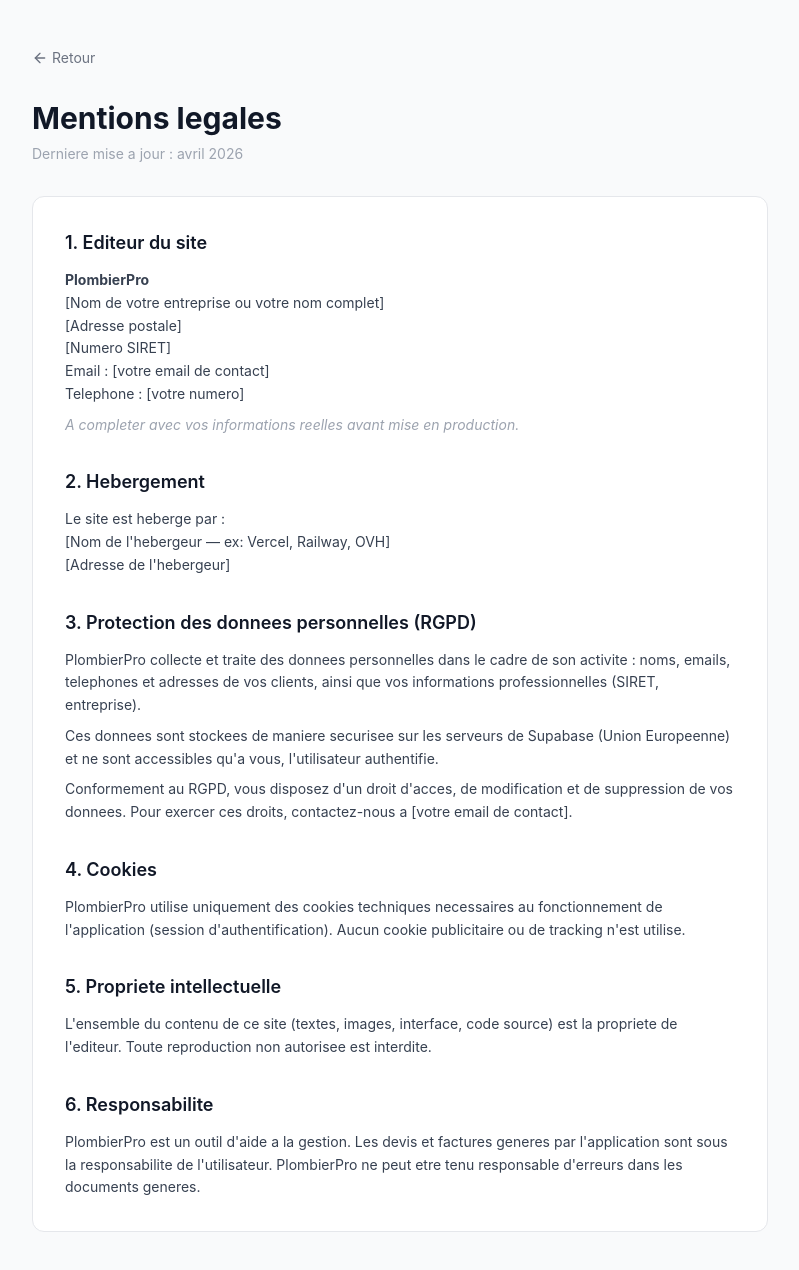
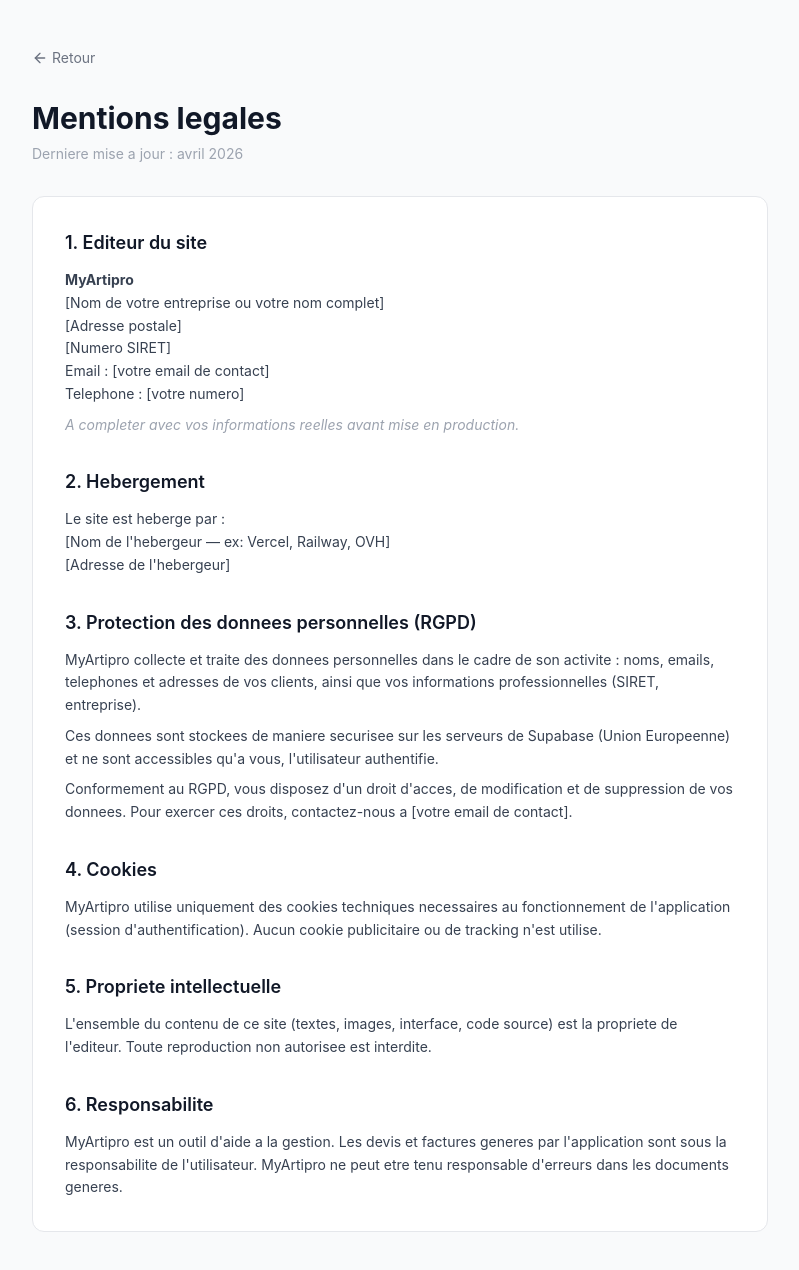
Before and after one commit to Bot-TOM/myartipro-frontend, a React (Vite) app: page /mentions-legales in a window 1280 px wide. Shown: the top 1270 px of the page, without its empty margins (240-1039 px from the left). Built offline with nearby package versions, Linux system fonts and the light colour scheme; no server answers.

Commit message:
Rename PlombierPro to MyArtipro

```diff
--- a/index.html
+++ b/index.html
@@ -3,7 +3,7 @@
   <head>
     <meta charset="UTF-8" />
     <meta name="viewport" content="width=device-width, initial-scale=1.0" />
-    <title>PlombierPro — Gestion de devis pour plombiers</title>
+    <title>MyArtipro — Gestion de devis pour artisans</title>
     <link rel="icon" type="image/svg+xml" href="/favicon.svg" />
   </head>
   <body>
--- a/src/components/Layout.jsx
+++ b/src/components/Layout.jsx
@@ -188,7 +188,7 @@
             >
               <Menu size={20} />
             </button>
-            <h1 className="text-lg font-bold text-primary-600">PlombierPro</h1>
+            <h1 className="text-lg font-bold text-primary-600">MyArtipro</h1>
           </div>
           <NotifBell notifs={notifs} notifOpen={notifOpen} setNotifOpen={setNotifOpen} notifRef={notifRef} navigate={navigate} />
         </div>
--- a/src/components/Sidebar.jsx
+++ b/src/components/Sidebar.jsx
@@ -26,7 +26,7 @@
   return (
     <aside className="w-64 bg-white border-r min-h-screen flex flex-col">
       <div className="p-6 border-b">
-        <h1 className="text-xl font-bold text-primary-600">PlombierPro</h1>
+        <h1 className="text-xl font-bold text-primary-600">MyArtipro</h1>
       </div>
 
       <nav className="flex-1 p-4 space-y-1">
--- a/src/lib/offlineQueue.js
+++ b/src/lib/offlineQueue.js
@@ -1,6 +1,6 @@
 import { openDB } from 'idb'
 
-const DB_NAME = 'plombierpro-offline'
+const DB_NAME = 'myartipro-offline'
 const STORE_NAME = 'pending-requests'
 
 async function getDB() {
--- a/src/pages/ForgotPassword.jsx
+++ b/src/pages/ForgotPassword.jsx
@@ -31,7 +31,7 @@
     <div className="min-h-screen flex items-center justify-center bg-gray-50 px-4">
       <div className="max-w-md w-full">
         <div className="text-center mb-8">
-          <h1 className="text-3xl font-bold text-primary-600">PlombierPro</h1>
+          <h1 className="text-3xl font-bold text-primary-600">MyArtipro</h1>
         </div>
 
         <div className="bg-white rounded-xl shadow-sm border p-6 sm:p-8 space-y-5">
--- a/src/pages/Login.jsx
+++ b/src/pages/Login.jsx
@@ -32,7 +32,7 @@
     <div className="min-h-screen flex items-center justify-center bg-gray-50 px-4">
       <div className="max-w-md w-full">
         <div className="text-center mb-8">
-          <h1 className="text-3xl font-bold text-primary-600">PlombierPro</h1>
+          <h1 className="text-3xl font-bold text-primary-600">MyArtipro</h1>
           <p className="text-gray-500 mt-2">Gérez vos devis en toute simplicité</p>
         </div>
 
--- a/src/pages/MentionsLegales.jsx
+++ b/src/pages/MentionsLegales.jsx
@@ -17,7 +17,7 @@
           <section>
             <h2 className="text-lg font-semibold text-gray-900 mb-3">1. Editeur du site</h2>
             <p>
-              <strong>PlombierPro</strong><br />
+              <strong>MyArtipro</strong><br />
               [Nom de votre entreprise ou votre nom complet]<br />
               [Adresse postale]<br />
               [Numero SIRET]<br />
@@ -41,7 +41,7 @@
           <section>
             <h2 className="text-lg font-semibold text-gray-900 mb-3">3. Protection des donnees personnelles (RGPD)</h2>
             <p>
-              PlombierPro collecte et traite des donnees personnelles dans le cadre de son activite :
+              MyArtipro collecte et traite des donnees personnelles dans le cadre de son activite :
               noms, emails, telephones et adresses de vos clients, ainsi que vos informations
               professionnelles (SIRET, entreprise).
             </p>
@@ -59,7 +59,7 @@
           <section>
             <h2 className="text-lg font-semibold text-gray-900 mb-3">4. Cookies</h2>
             <p>
-              PlombierPro utilise uniquement des cookies techniques necessaires au fonctionnement
+              MyArtipro utilise uniquement des cookies techniques necessaires au fonctionnement
               de l'application (session d'authentification). Aucun cookie publicitaire ou de tracking
               n'est utilise.
             </p>
@@ -76,8 +76,8 @@
           <section>
             <h2 className="text-lg font-semibold text-gray-900 mb-3">6. Responsabilite</h2>
             <p>
-              PlombierPro est un outil d'aide a la gestion. Les devis et factures generes par
-              l'application sont sous la responsabilite de l'utilisateur. PlombierPro ne peut etre
+              MyArtipro est un outil d'aide a la gestion. Les devis et factures generes par
+              l'application sont sous la responsabilite de l'utilisateur. MyArtipro ne peut etre
               tenu responsable d'erreurs dans les documents generes.
             </p>
           </section>
--- a/src/pages/Register.jsx
+++ b/src/pages/Register.jsx
@@ -76,8 +76,8 @@
     <div className="min-h-screen flex items-center justify-center bg-gray-50 px-4 py-8">
       <div className="max-w-md w-full">
         <div className="text-center mb-8">
-          <h1 className="text-3xl font-bold text-primary-600">PlombierPro</h1>
-          <p className="text-gray-500 mt-2">Créez votre compte plombier</p>
+          <h1 className="text-3xl font-bold text-primary-600">MyArtipro</h1>
+          <p className="text-gray-500 mt-2">Créez votre compte artisan</p>
         </div>
 
         <form onSubmit={handleRegister} className="bg-white rounded-xl shadow-sm border p-6 sm:p-8 space-y-4">
--- a/src/pages/ResetPassword.jsx
+++ b/src/pages/ResetPassword.jsx
@@ -42,7 +42,7 @@
     <div className="min-h-screen flex items-center justify-center bg-gray-50 px-4">
       <div className="max-w-md w-full">
         <div className="text-center mb-8">
-          <h1 className="text-3xl font-bold text-primary-600">PlombierPro</h1>
+          <h1 className="text-3xl font-bold text-primary-600">MyArtipro</h1>
         </div>
 
         <form onSubmit={handleSubmit} className="bg-white rounded-xl shadow-sm border p-6 sm:p-8 space-y-5">
```
